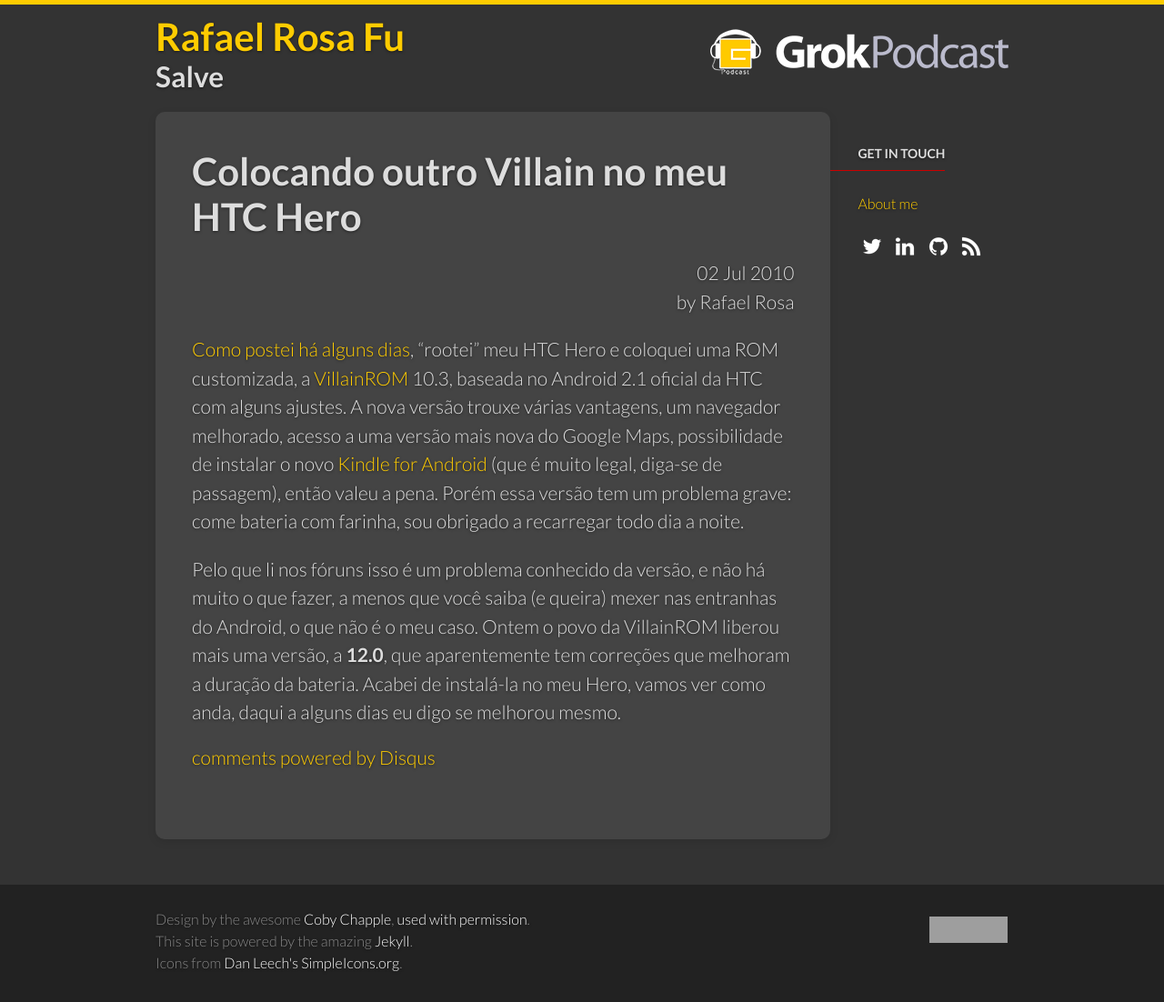
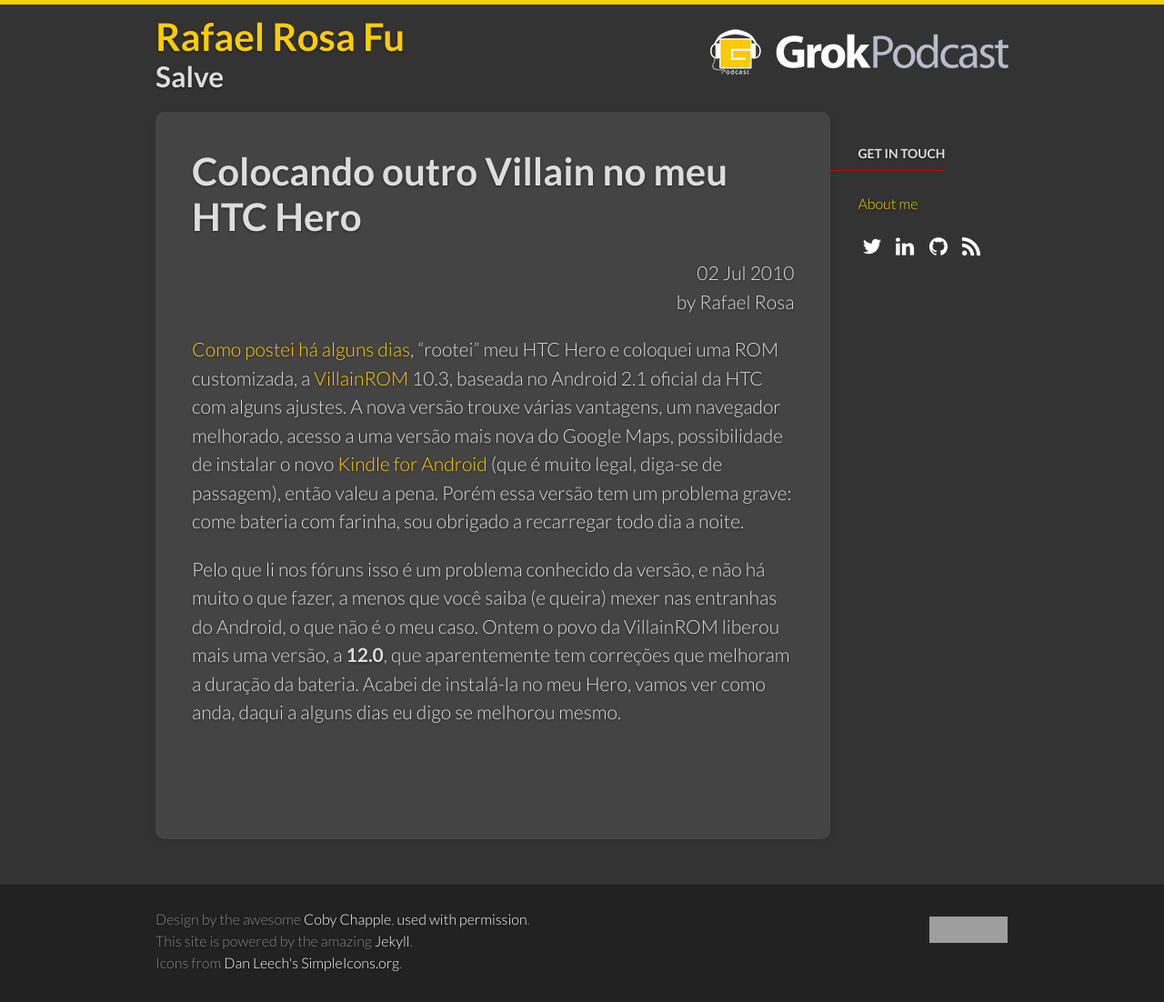
Before and after one commit to rafaelrosafu/blog_rafaelrosafu, a Jekyll site: the page built from _posts/2010/2010-07-02-colocando-outro-villain-no-meu-htc-hero.md, in a window 1280 px wide. Shown: the whole page at 91% size. Built offline with Jekyll 4.4.1, drawn with Linux system fonts in a browser that asks for light colours; some web fonts are replaced; comment, search, counter and statistics services are not loaded; some of the changed lines change nothing that is shown; grey boxes are pictures that could not be loaded.

Commit message:
Tried to update and fix disqus, but it won't load

```diff
--- a/_includes/disqus.html
+++ b/_includes/disqus.html
@@ -1,14 +1,16 @@
 <div id="disqus_thread"></div>
-<script type="text/javascript">
-    /* * * CONFIGURATION VARIABLES: EDIT BEFORE PASTING INTO YOUR WEBPAGE * * */
-    var disqus_shortname = '{{site.disqus_shortname}}'; // required: replace example with your forum shortname
+<script data-cfasync="false" type="text/javascript">
 
-    /* * * DON'T EDIT BELOW THIS LINE * * */
-    (function() {
-        var dsq = document.createElement('script'); dsq.type = 'text/javascript'; dsq.async = true;
-        dsq.src = '//' + disqus_shortname + '.disqus.com/embed.js';
-        (document.getElementsByTagName('head')[0] || document.getElementsByTagName('body')[0]).appendChild(dsq);
-    })();
+var disqus_config = function () {
+  this.page.url = "{{absolute_url}}{{page.url}}";
+  this.page.identifier = "{{page.url}}";
+};
+
+(function() { // DON'T EDIT BELOW THIS LINE
+var d = document, s = d.createElement('script');
+s.src = 'https://{{site.disqus_shortname}}.disqus.com/embed.js';
+s.setAttribute('data-timestamp', +new Date());
+(d.head || d.body).appendChild(s);
+})();
 </script>
-<noscript>Please enable JavaScript to view the <a href="http://disqus.com/?ref_noscript">comments powered by Disqus.</a></noscript>
-<a href="http://disqus.com" class="dsq-brlink">comments powered by <span class="logo-disqus">Disqus</span></a>
+<noscript>Please enable JavaScript to view the <a href="https://disqus.com/?ref_noscript">comments powered by Disqus.</a></noscript>
--- a/_layouts/default.html
+++ b/_layouts/default.html
@@ -4,6 +4,7 @@
         <meta charset="utf-8">
         <meta http-equiv="X-UA-Compatible" content="IE=edge,chrome=1">
         <meta http-equiv="content-type" content="text/html; charset=utf-8" />
+	<meta http-equiv="Content-Security-Policy" content="default-src * 'unsafe-inline' 'unsafe-eval'; connect-src * 'unsafe-inline'; img-src * data: blob: 'unsafe-inline'; frame-src *; style-src * 'unsafe-inline'; script-src 'self' 'unsafe-inline' 'unsafe-eval' http://www.google-analytics.com  https://ajax.cloudflare.com http://*.disqus.com https://disqus.com https://*.creativecommons.org http://fonts.googleapis.com https://*.gstatic.com https://licensebuttons.net https://*.disqus.com https://disqus.com https://*.disquscdn.com;">
         <title>{{ page.title }}</title>
         <meta name="viewport" content="width=device-width">
 
@@ -98,5 +99,6 @@
             </div>
         </div>
     </footer>
+    <script data-cfasync="false"id="dsq-count-scr" src="//{{site.disqus_shortname}}.disqus.com/count.js" async></script>
     </body>
 </html>
--- a/_layouts/post.html
+++ b/_layouts/post.html
@@ -1,5 +1,6 @@
 ---
 layout: default
+comments: true
 ---
 <h1>{{ page.title }}</h1>
 <p class="align-right"><time datetime="{{ page.date | date_to_xmlschema}}" pubdate>{{ page.date | date_to_string }}</time><br/>by Rafael Rosa<a href="https://plus.google.com/100041050642671088559" rel="author"></a></p>
```
